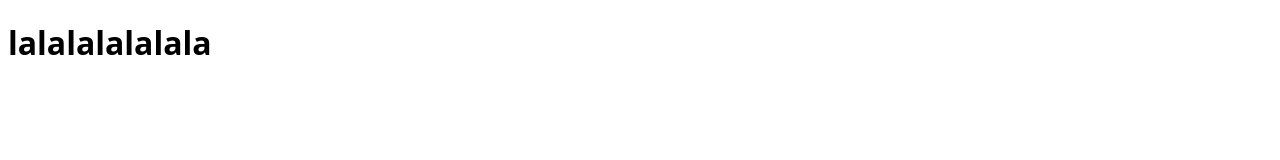
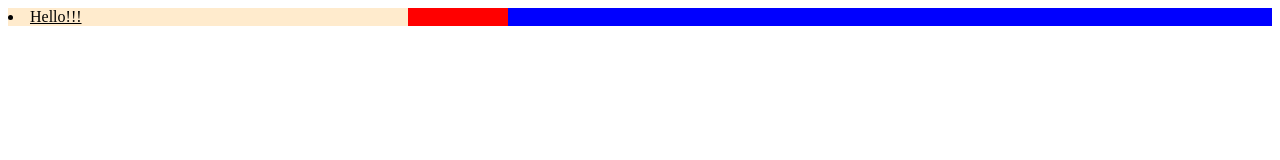
Before and after one commit to junghong0512/CSSMaster, a website: page index.html in a window 1280 px wide. Drawn offline with Linux system fonts and the light colour scheme.

Commit message:
Nesting rules

```diff
--- a/index.html
+++ b/index.html
@@ -8,6 +8,10 @@
     <link rel="stylesheet" href="styles.css" />
   </head>
   <body>
-    <h1>lalalalalalala</h1>
+    <main>
+      <section>
+        <li><a href="#">Hello!!!</a></li>
+      </section>
+    </main>
   </body>
 </html>
--- a/styles.css
+++ b/styles.css
@@ -46,7 +46,26 @@ li:first-child {
 h1 {
   color: color-mod(#f1c40f alpha(20%));
 } */
-
+/*
 h1 {
   font-family: system-ui;
+} */
+
+main {
+  background-color: blue;
+
+  & section {
+    background-color: red;
+    width: 500px;
+    & li {
+      background-color: blanchedalmond;
+      width: 400px;
+      & a {
+        color: black;
+        &:hover {
+          font-size: 30px;
+        }
+      }
+    }
+  }
 }
```
